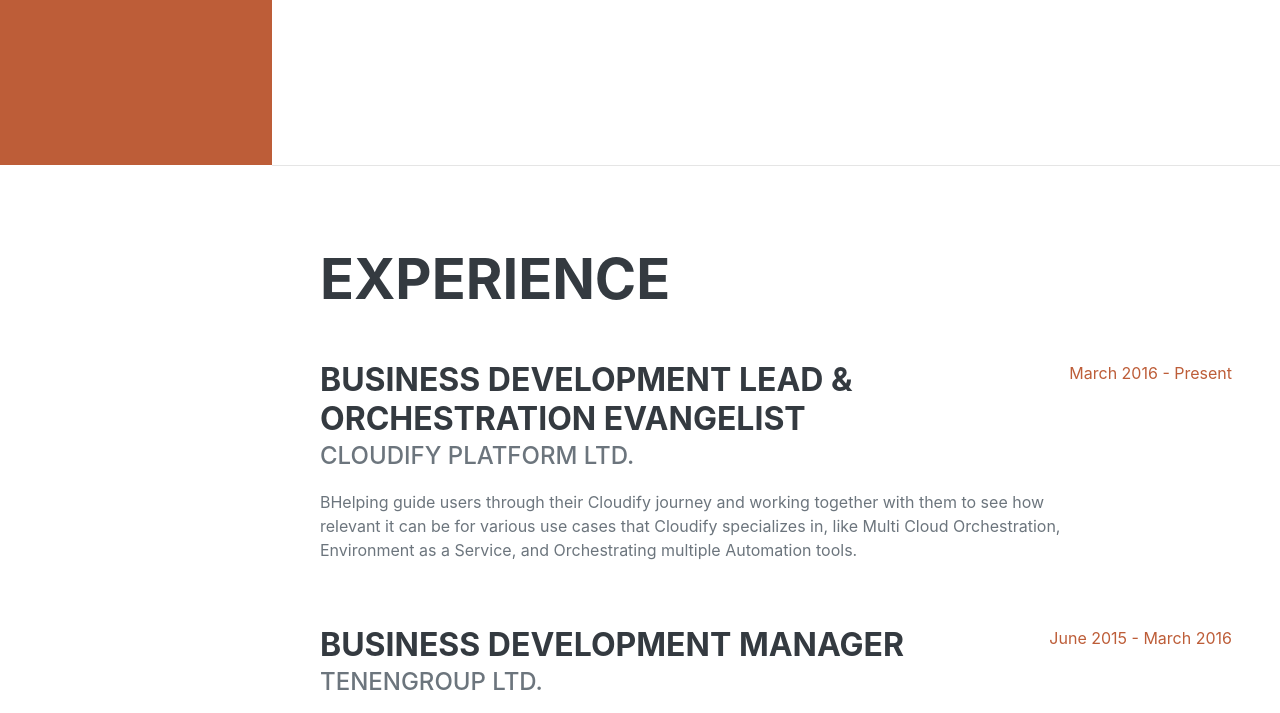
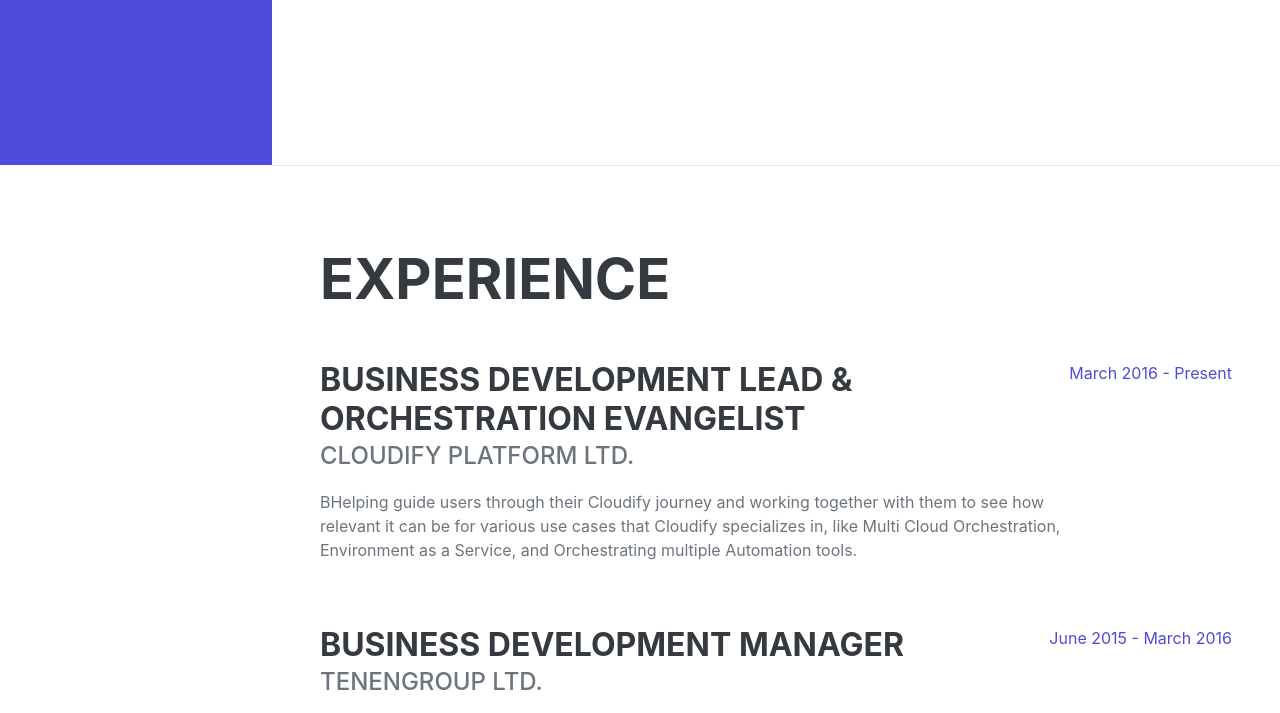
Before and after one commit to Ilanad/ilanadler, a website: page src/pug/index.pug in a window 1280 px wide. Shown: the part 635-1348 px from the top of the page. Drawn offline with nearby package versions, Linux system fonts and the light colour scheme; files that its build step writes are made by us from their sources; files whose address does not match are found by name; a web font is replaced by a local one.

Commit message:
new hex color
trying to fix code

```diff
--- a/src/scss/variables/_colors.scss
+++ b/src/scss/variables/_colors.scss
@@ -4,11 +4,11 @@
 
 // Override Bootstrap color system
 
-$orange: #bd5d38;
+$new: #4e4adb;
 
 // Override Bootstrap default state colors
 
-$primary: $orange;
+$primary: $new;
 
 // Override Bootstrap yiq lightness value
 
```
Also changed, not shown: css/styles.css.
